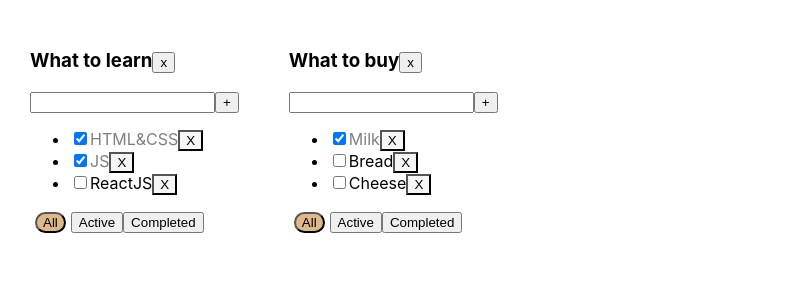
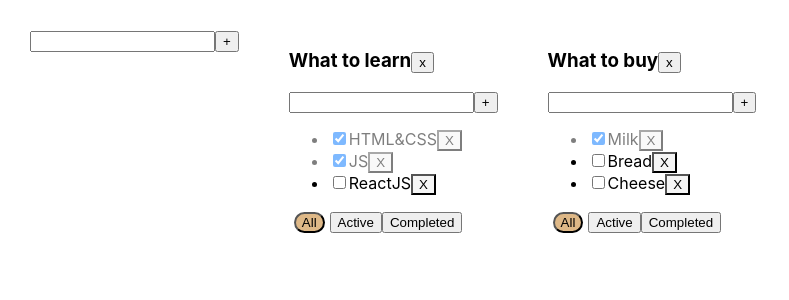
Before and after one commit to GeorgeUsynin/todolist-react-redux-12lessons, a React (Create React App) app: page / in a window 1280 px wide. Shown: the top 300 px of the page, without its empty margins (0-789 px from the left). Built offline with nearby package versions, Linux system fonts and the light colour scheme.

Commit message:
add custom input, can add todolists, add custom span , can change titles of tasks and todolists with double click (lesson 6)

```diff
--- /dev/null
+++ b/src/AddItemForm.tsx
@@ -0,0 +1,51 @@
+import React, {ChangeEvent, KeyboardEvent, useState} from 'react';
+
+type AddItemFormPropsType = {
+    addItem: (title: string) => void // родительский callback
+}
+
+
+export function AddItemForm(props: AddItemFormPropsType) {
+
+    const [title, setTitle] = useState<string>("")
+
+    const [error, setError] = useState<string | null>(null)
+
+    const changeTitle = (e: ChangeEvent<HTMLInputElement>) => {
+        setError(null)
+        setTitle(e.currentTarget.value)
+    }
+
+    const errorMessage = error && <div className={'error'}>{error}</div>
+
+    const addItem = () => {
+
+        const trimmedTitle = title.trim()
+
+        if (trimmedTitle) {
+            props.addItem(trimmedTitle)
+        } else {
+            setError('Title is required !')
+        }
+        setTitle("")
+    }
+
+    const onKeyPressAddItem = (e: KeyboardEvent<HTMLInputElement>) => {
+        if (e.key === "Enter") {
+            addItem()
+        }
+    }
+
+    return (
+        <div>
+            <input
+                value={title}
+                onChange={changeTitle}
+                onKeyPress={onKeyPressAddItem}
+                className={error ? 'input_error' : ''}
+            />
+            <button onClick={addItem}>+</button>
+            {errorMessage}
+        </div>
+    )
+}
--- a/src/App.tsx
+++ b/src/App.tsx
@@ -2,6 +2,7 @@ import React, {useState} from 'react';
 import './App.css';
 import {Todolist} from "./Todolist";
 import {v1} from "uuid";
+import {AddItemForm} from "./AddItemForm";
 
 export type TodolistTaskType = {
     id: string;
@@ -69,20 +70,47 @@ function App() {
             }
             return t
         })
+        setTasks({...tasks, [todoListID]: updatedTasks})
+
+    }
+
+    function changeTaskTitle(taskID: string, newTitle: string, todoListID: string) {
+        const updatedTasks = tasks[todoListID].map(t => {
+            if (t.id === taskID) {
+                return {...t, title: newTitle}
+            }
+            return t
+        })
 
         setTasks({...tasks, [todoListID]: updatedTasks})
 
     }
 
+    function changeTodListTile (newTitle: string, todoListID: string) {
+        const updatedTodoLists = todoLists.map(tl=> tl.id === todoListID ? {...tl, title: newTitle } : tl)
+        setTodoLists(updatedTodoLists)
+    }
+
     function changeTodoListFilter(newFilterValue: FilterValuesType, todoListID: string) {
-        const updatedTodolists = todoLists.map(tl => tl.id === todoListID ? {...tl, filterValue: newFilterValue} : tl)
-        setTodoLists(updatedTodolists)
+        const updatedTodoLists = todoLists.map(tl => tl.id === todoListID ? {...tl, filterValue: newFilterValue} : tl)
+        setTodoLists(updatedTodoLists)
     }
 
     const removeTodolist = (todoListID: string) => {
-        const updatedTodolists = todoLists.filter(tl => tl.id !== todoListID)
-        setTodoLists(updatedTodolists)
+        const updatedTodoLists = todoLists.filter(tl => tl.id !== todoListID)
+        setTodoLists(updatedTodoLists)
         delete tasks[todoListID]
+    }
+
+    function addTodoList(title: string){
+        const newTodoListID = v1()
+        const newTodoList: TodoListType = {
+            id: newTodoListID,
+            title,
+            filterValue: 'all'
+        }
+        setTodoLists([...todoLists, newTodoList])
+        setTasks({...tasks, [newTodoListID]: []})
     }
 
     function getTasksForTodoList(todoList: TodoListType) : TodolistTaskType[] {
@@ -106,6 +134,8 @@ function App() {
                       addTask={addTask}
                       removeTask={removeTask}
                       changeTaskStatus={changeTaskStatus}
+                      changeTaskTitle={changeTaskTitle}
+                      changeTodListTile={changeTodListTile}
                       changeTodoListFilter={changeTodoListFilter}
                       removeTodolist={removeTodolist}
             />
@@ -114,6 +144,7 @@ function App() {
 
     return (
         <div className="App">
+            <AddItemForm addItem={addTodoList}/>
             {mappedTodoLists}
         </div>
     );
--- /dev/null
+++ b/src/EditableSpan.tsx
@@ -0,0 +1,33 @@
+import React, {ChangeEvent, useState} from "react";
+
+type EditableSpanPropsType = {
+    title: string
+    changeTitle: (title: string) => void
+}
+
+export function EditableSpan(props: EditableSpanPropsType) {
+
+    const [editMode, setEditMode] = useState<boolean>(false)
+
+    const [title, setTitle] = useState<string>(props.title)
+
+    const onEditMode = () => {
+        setEditMode(true)
+    }
+    const offEditMode = () => {
+        setEditMode(false)
+        props.changeTitle(title)
+    }
+
+    const changeTitle = (e: ChangeEvent<HTMLInputElement>) => setTitle(e.currentTarget.value)
+
+    return (
+        editMode
+        ? <input
+                value={title}
+                onBlur={offEditMode}
+                onChange={changeTitle}
+                autoFocus/>
+        : <span onDoubleClick={onEditMode}>{props.title}</span>
+    )
+}
--- a/src/Todolist.tsx
+++ b/src/Todolist.tsx
@@ -1,5 +1,7 @@
 import React, {ChangeEvent, useState, KeyboardEvent} from "react";
 import {FilterValuesType, TodolistTaskType} from "./App";
+import {AddItemForm} from "./AddItemForm";
+import {EditableSpan} from "./EditableSpan";
 
 type TodolistPropsType = {
     title: string
@@ -10,28 +12,34 @@ type TodolistPropsType = {
     addTask: (title: string, todoListID: string) => void
     filter: FilterValuesType
     changeTaskStatus: (taskID: string, newIsDone: boolean, todoListID: string) => void
+    changeTaskTitle: (taskID: string, newTitle: string, todoListID: string) => void
+    changeTodListTile: (newTitle: string, todoListID: string) => void
     id: string
 };
 
 
 export function Todolist(props: TodolistPropsType) {
 
-    const [title, setTitle] = useState<string>("")
-    const [error, setError] = useState<string | null>(null)
 
     const tasks = props.tasks.map(t => {
         const removeTask = () => props.removeTask(t.id, props.id)
         const changeTaskStatus = (e: ChangeEvent<HTMLInputElement>) => props.changeTaskStatus(t.id, e.currentTarget.checked, props.id)
+        const changeTaskTitle = (title: string) => props.changeTaskTitle(t.id, title, props.id)
         return (
-            <li key={t.id}>
+            <li key={t.id} className={t.isDone ? 'done_task' : ''}>
                 <input
                     onChange={changeTaskStatus}
                     type="checkbox" checked={t.isDone}/>
-                <span className={t.isDone ? 'done_task' : ''}>{t.title}</span>
+                <EditableSpan title={t.title} changeTitle={changeTaskTitle}/>
                 <button className="btn-remove" onClick={removeTask}>X</button>
             </li>
         );
     })
+
+    const changeTodListTile = (newTitle: string) => {
+        props.changeTodListTile(newTitle, props.id)
+    }
+
     const setAllFilterValue = () => {
         props.changeTodoListFilter("all", props.id)
     }
@@ -41,47 +49,25 @@ export function Todolist(props: TodolistPropsType) {
     const setCompletedFilterValue = () => {
         props.changeTodoListFilter("completed", props.id)
     }
-    const changeTitle = (e: ChangeEvent<HTMLInputElement>) => {
-        setError(null)
-        setTitle(e.currentTarget.value)
+
+    const removeTodolist = () => props.removeTodolist(props.id)
+
+    const addTask = (title: string) => {
+        props.addTask(title, props.id)
     }
-    const onKeyPressAddTask = (e: KeyboardEvent<HTMLInputElement>) => {
-        if (e.key === "Enter") {
-            onAddTask()
-        }
-    }
-    const onAddTask = () => {
-
-        const trimmedTitle = title.trim()
-
-        if (trimmedTitle) {
-            props.addTask(trimmedTitle, props.id)
-        }else{
-            setError('Title is required !')
-        }
-        setTitle("")
-    }
-
-    const removeTodolist = ()=> props.removeTodolist(props.id)
 
     const active_filter_all = props.filter === 'all' ? 'active_filter' : ''
     const active_filter_active = props.filter === 'active' ? 'active_filter' : ''
     const active_filter_completed = props.filter === 'completed' ? 'active_filter' : ''
-    const errorMessage = error && <div className={'error'}>{error}</div>
 
     return (
         <div>
-            <h3>{props.title}<button onClick={removeTodolist}>x</button></h3>
-            <div>
-                <input
-                    value={title}
-                    onChange={changeTitle}
-                    onKeyPress={onKeyPressAddTask}
-                    className={error ? 'input_error' : ''}
-                />
-                <button onClick={onAddTask}>+</button>
-                {errorMessage}
-            </div>
+            <h3>
+                <EditableSpan title={props.title} changeTitle={changeTodListTile}/>
+                <button onClick={removeTodolist}>x</button>
+            </h3>
+
+            <AddItemForm addItem={addTask}/>
             <ul>
                 {tasks}
             </ul>
```
